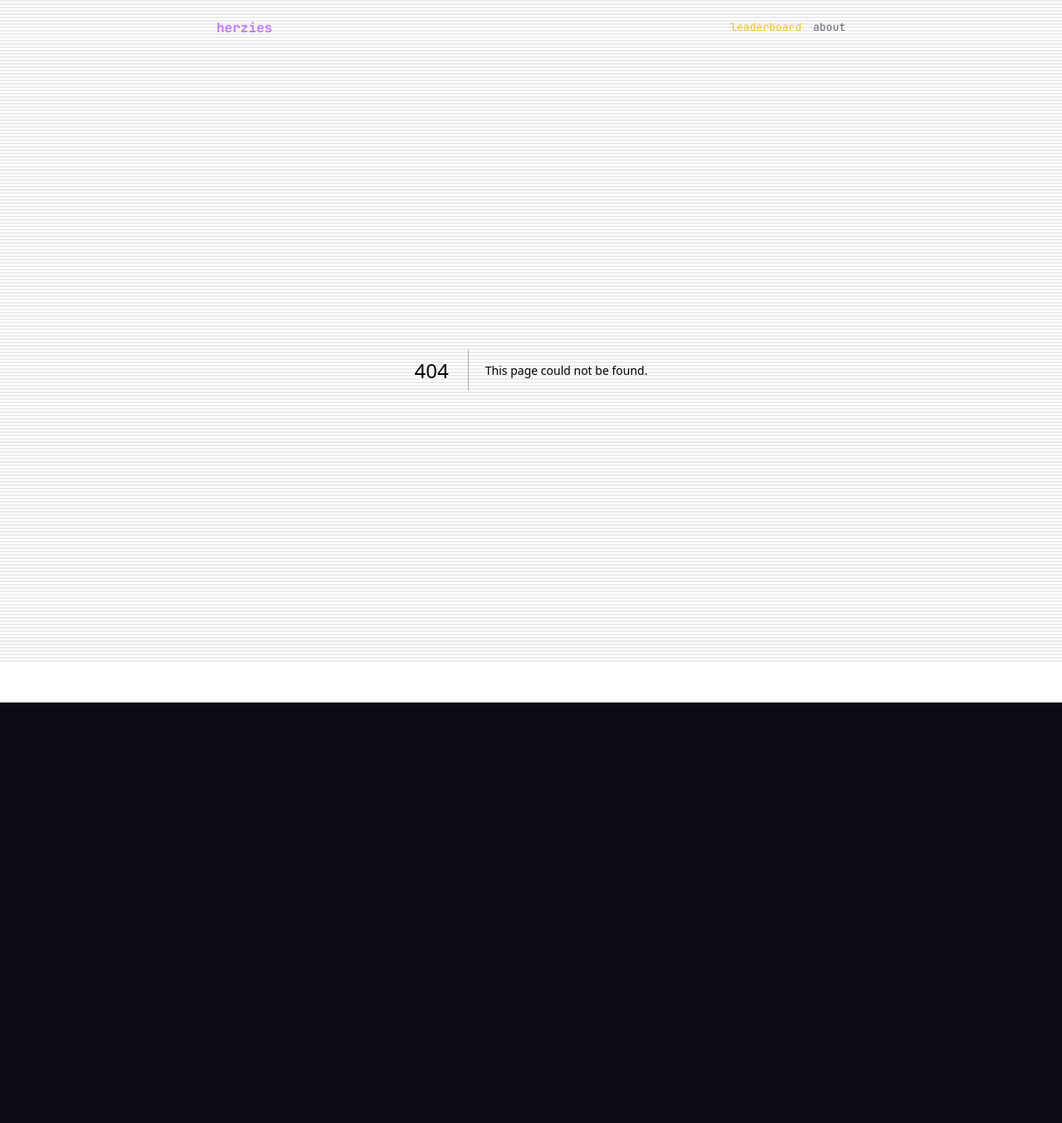
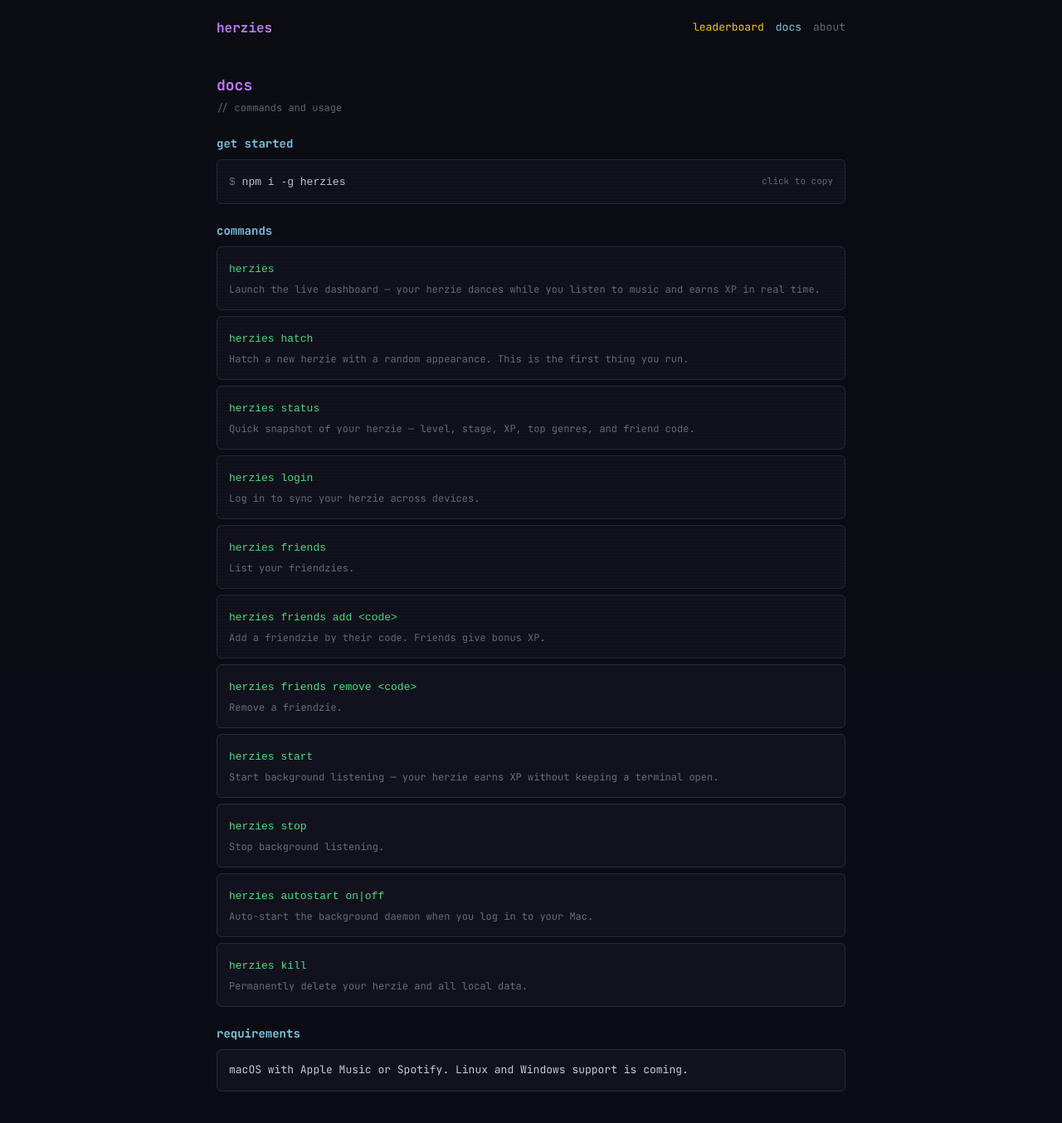
Before and after one commit to mathiasnovas/herzies, a Next.js app in the folder packages/web/: page /docs in a window 1280 px wide. Before the commit this address had no page. Shown: the top 1354 px of the page at 83% size. Before the commit the page ends 847 px from the top, so only its background shows below. Built offline with nearby package versions, Linux system fonts and the light colour scheme.

Commit message:
Add docs page and simplify front page
- Slim front page to hero + copy-to-clipboard install
  block with "read more" link to docs
- Add /docs route with all CLI commands
- Add docs link to nav (leaderboard, docs, about)
- Remove "herzies hatch" from root README get started

```diff
--- /dev/null
+++ b/packages/web/src/app/docs/CopyBlock.tsx
@@ -0,0 +1,44 @@
+"use client";
+
+import { useState } from "react";
+
+export function CopyBlock({ command }: { command: string }) {
+	const [copied, setCopied] = useState(false);
+
+	const handleClick = async () => {
+		await navigator.clipboard.writeText(command);
+		setCopied(true);
+		setTimeout(() => setCopied(false), 1500);
+	};
+
+	return (
+		<div
+			onClick={handleClick}
+			style={{
+				background: "var(--bg-panel)",
+				border: "1px solid var(--border)",
+				borderRadius: 6,
+				padding: "1rem",
+				cursor: "pointer",
+				position: "relative",
+			}}
+		>
+			<code style={{ fontSize: 13 }}>
+				<span style={{ color: "var(--text-dim)" }}>$ </span>
+				{command}
+			</code>
+			<span
+				style={{
+					position: "absolute",
+					right: "1rem",
+					top: "50%",
+					transform: "translateY(-50%)",
+					fontSize: 11,
+					color: copied ? "var(--green)" : "var(--text-dim)",
+				}}
+			>
+				{copied ? "copied!" : "click to copy"}
+			</span>
+		</div>
+	);
+}
--- /dev/null
+++ b/packages/web/src/app/docs/page.tsx
@@ -0,0 +1,121 @@
+import type { Metadata } from "next";
+import { CopyBlock } from "./CopyBlock";
+
+export const metadata: Metadata = {
+	title: "Docs",
+	description: "Commands and usage for the herzies CLI.",
+};
+
+const commands = [
+	{
+		name: "herzies",
+		description: "Launch the live dashboard — your herzie dances while you listen to music and earns XP in real time.",
+	},
+	{
+		name: "herzies hatch",
+		description: "Hatch a new herzie with a random appearance. This is the first thing you run.",
+	},
+	{
+		name: "herzies status",
+		description: "Quick snapshot of your herzie — level, stage, XP, top genres, and friend code.",
+	},
+	{
+		name: "herzies login",
+		description: "Log in to sync your herzie across devices.",
+	},
+	{
+		name: "herzies friends",
+		description: "List your friendzies.",
+	},
+	{
+		name: "herzies friends add <code>",
+		description: "Add a friendzie by their code. Friends give bonus XP.",
+	},
+	{
+		name: "herzies friends remove <code>",
+		description: "Remove a friendzie.",
+	},
+	{
+		name: "herzies start",
+		description: "Start background listening — your herzie earns XP without keeping a terminal open.",
+	},
+	{
+		name: "herzies stop",
+		description: "Stop background listening.",
+	},
+	{
+		name: "herzies autostart on|off",
+		description: "Auto-start the background daemon when you log in to your Mac.",
+	},
+	{
+		name: "herzies kill",
+		description: "Permanently delete your herzie and all local data.",
+	},
+];
+
+export default function DocsPage() {
+	const panel = {
+		background: "var(--bg-panel)",
+		border: "1px solid var(--border)",
+		borderRadius: 6,
+		padding: "1rem",
+	} as const;
+
+	return (
+		<main
+			style={{
+				maxWidth: 800,
+				margin: "0 auto",
+				padding: "3rem 1.5rem",
+				display: "flex",
+				flexDirection: "column",
+				gap: "1.5rem",
+			}}
+		>
+			<section>
+				<h1 style={{ fontSize: 18, color: "var(--purple)", marginBottom: 4 }}>
+					docs
+				</h1>
+				<p style={{ fontSize: 12, color: "var(--text-dim)" }}>
+					// commands and usage
+				</p>
+			</section>
+
+			<section>
+				<h2 style={{ fontSize: 14, color: "var(--cyan)", marginBottom: 8 }}>
+					get started
+				</h2>
+				<CopyBlock command="npm i -g herzies" />
+			</section>
+
+			<section>
+				<h2 style={{ fontSize: 14, color: "var(--cyan)", marginBottom: 8 }}>
+					commands
+				</h2>
+				<div style={{ display: "flex", flexDirection: "column", gap: "0.5rem" }}>
+					{commands.map((cmd) => (
+						<div key={cmd.name} style={panel}>
+							<code style={{ fontSize: 13, color: "var(--green)" }}>
+								{cmd.name}
+							</code>
+							<p style={{ fontSize: 12, color: "var(--text-dim)", marginTop: 4 }}>
+								{cmd.description}
+							</p>
+						</div>
+					))}
+				</div>
+			</section>
+
+			<section>
+				<h2 style={{ fontSize: 14, color: "var(--cyan)", marginBottom: 8 }}>
+					requirements
+				</h2>
+				<div style={panel}>
+					<p style={{ fontSize: 13 }}>
+						macOS with Apple Music or Spotify. Linux and Windows support is coming.
+					</p>
+				</div>
+			</section>
+		</main>
+	);
+}
--- a/packages/web/src/app/layout.tsx
+++ b/packages/web/src/app/layout.tsx
@@ -59,6 +59,9 @@ export default function RootLayout({
 						<a href="/leaderboard" style={{ fontSize: 13, color: "var(--yellow)" }}>
 							leaderboard
 						</a>
+						<a href="/docs" style={{ fontSize: 13, color: "var(--cyan)" }}>
+							docs
+						</a>
 						<a href="/about" style={{ fontSize: 13, color: "var(--text-dim)" }}>
 							about
 						</a>
```
Also changed, not shown: packages/web/src/app/page.tsx (+9 -69 lines), 1 other file (tests, documents, lock files or other folders).
